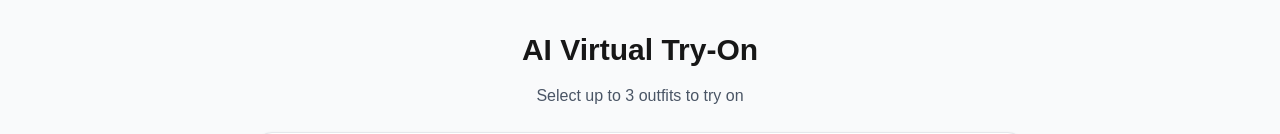
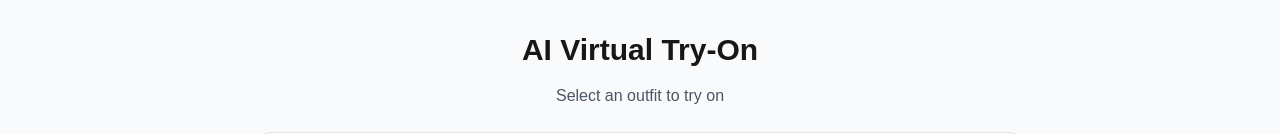
Before and after one commit to naman15sardana/clothifyy, a Next.js app: page / in a window 1280 px wide. Shown: the top 134 px of the page. Built offline with nearby package versions, Linux system fonts and the light colour scheme.

Commit message:
select only 1 outfit

```diff
--- a/app/page.js
+++ b/app/page.js
@@ -19,11 +19,8 @@ export default function Home() {
     if (exists) {
       setSelectedClothes(selectedClothes.filter((c) => c.id !== item.id));
     } else {
-      if (selectedClothes.length >= 3) {
-        alert("You can select up to 3 outfits only");
-        return;
-      }
-      setSelectedClothes([...selectedClothes, item]);
+      // Only one item can be active; replace selection with the new item.
+      setSelectedClothes([item]);
     }
   };
 
@@ -74,7 +71,7 @@ export default function Home() {
       <h1 className="text-3xl font-bold text-center mb-4">AI Virtual Try-On</h1>
 
       <p className="text-center mb-6 text-gray-600">
-        Select up to 3 outfits to try on
+        Select an outfit to try on
       </p>
 
       <div className="mx-auto mb-10 flex max-w-3xl flex-col gap-2 rounded-2xl border border-gray-200 bg-white p-4 shadow-sm sm:flex-row sm:items-center">
```
